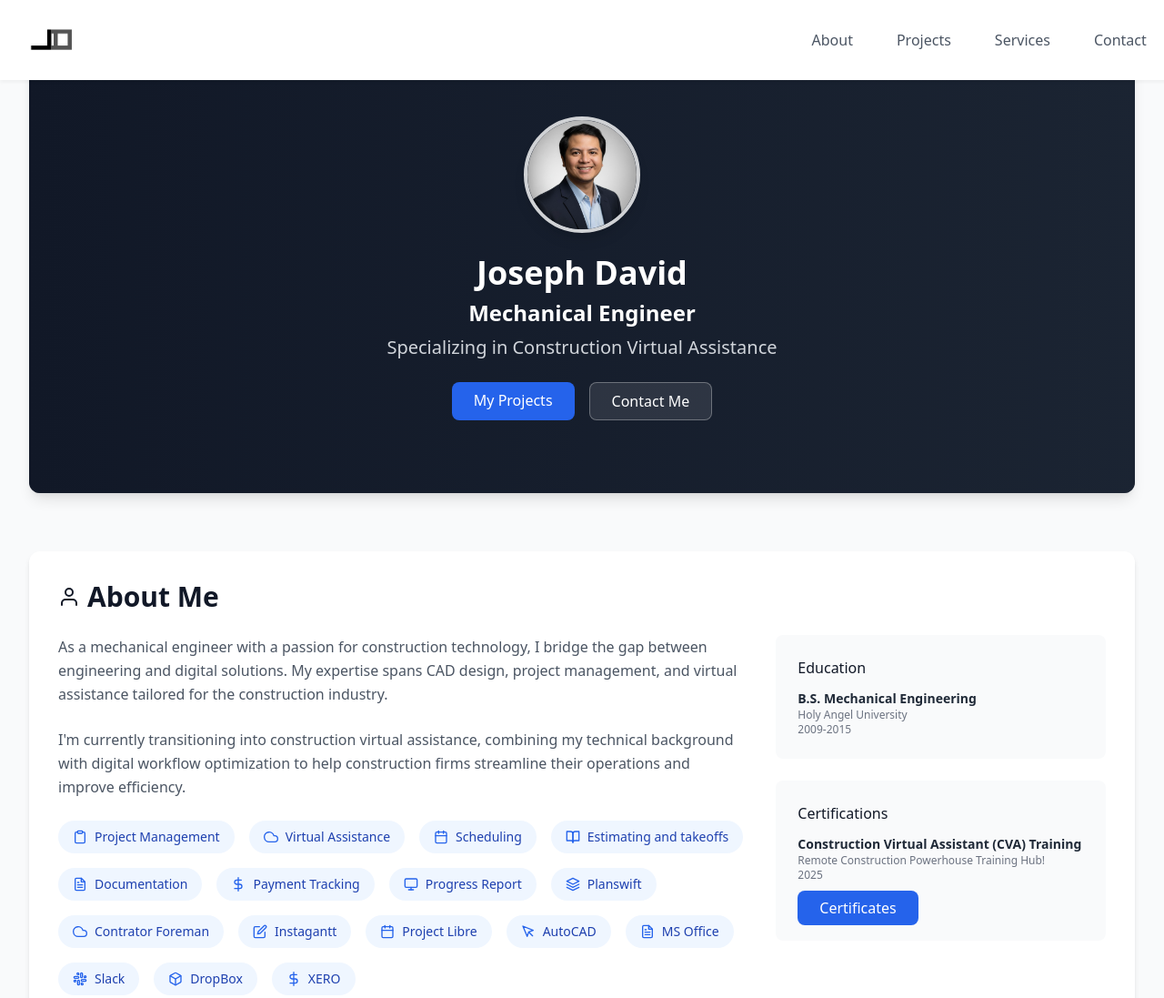
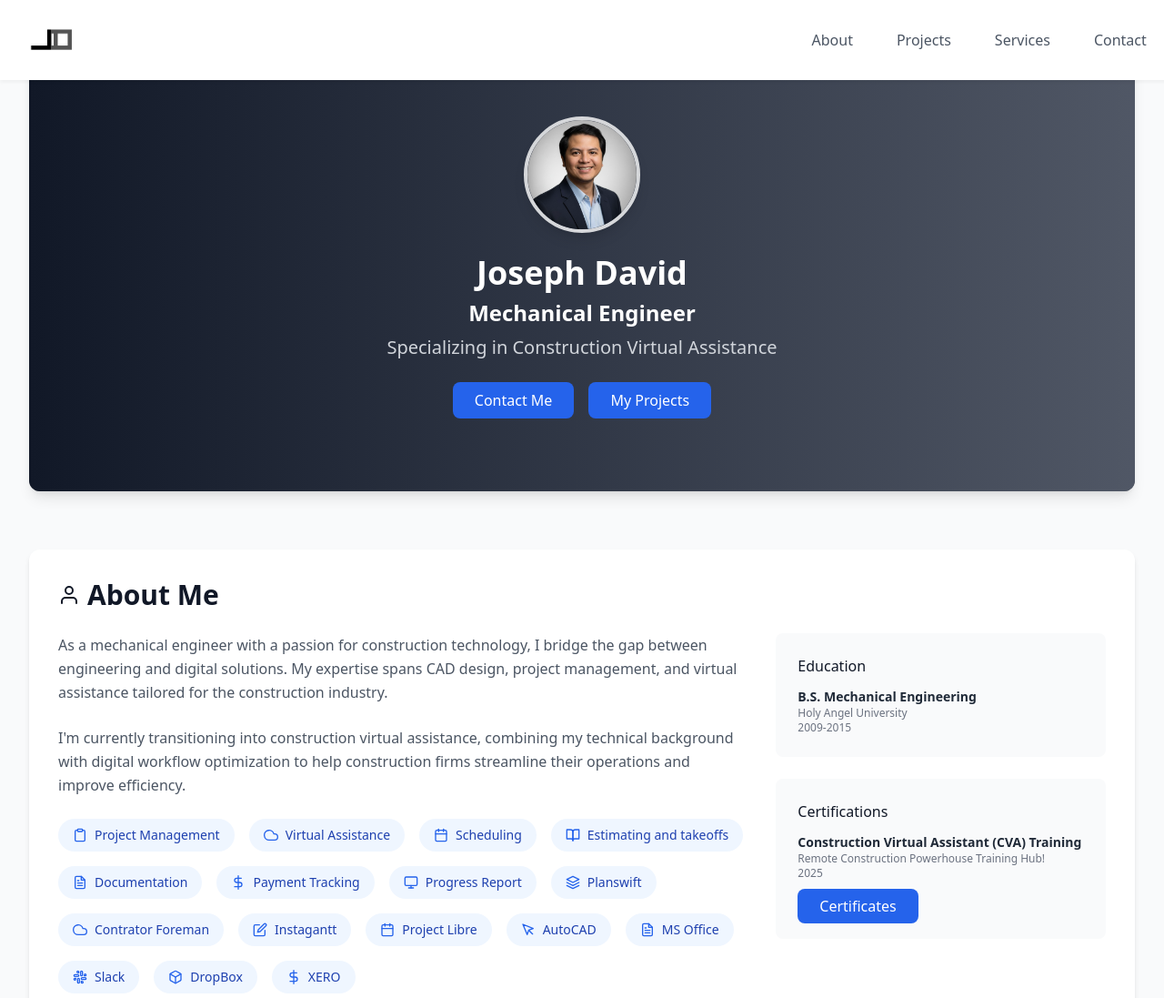
Before and after one commit to jodvid/josephprofile, a plain HTML site: page index.html in a window 1280 px wide. Shown: the top 1097 px of the page at 91% size. Drawn offline with nearby package versions, Linux system fonts and the light colour scheme.

Commit message:
change button color contact me my projects

```diff
--- a/index.html
+++ b/index.html
@@ -18,7 +18,7 @@
         <!-- Hero Section -->
         <section id="hero" class="relative overflow-hidden rounded-xl shadow-lg mb-16">
             <div id="vanta-bg" class="absolute inset-0 z-0"></div>
-            <div class="relative z-10 py-20 px-8 bg-gradient-to-r from-gray-900/70 to-gray-800/70 flex flex-col items-center text-center">
+            <div class="relative z-10 py-20 px-8 bg-gradient-to-r from-gray-900/70 to-gray-500/70 flex flex-col items-center text-center">
                 <div class="w-32 h-32 rounded-full border-4 border-white/80 overflow-hidden mb-6 shadow-lg">
                     <a href="#about">
                         <img src="/assets/profile.jpg" alt="Profile" class="w-full h-full object-cover">
@@ -28,8 +28,10 @@
                 <h3 class="text-2xl font-bold text-white mb-2">Mechanical Engineer</h3>
                 <p class="text-xl text-gray-300 mb-6">Specializing in Construction Virtual Assistance</p>
                 <div class="flex space-x-4">
-                    <a href="#projects" class="px-6 py-2 bg-blue-600 hover:bg-blue-700 text-white font-medium rounded-lg transition">My Projects</a>
-                    <a href="#contact" class="px-6 py-2 bg-white/10 hover:bg-white/20 text-white font-medium rounded-lg border border-white/30 transition">Contact Me</a>
+                    <a href="#contact" class="px-6 py-2 bg-blue-600 hover:bg-blue-700 text-white font-medium rounded-lg transition">Contact Me</a>
+
+                    <!-- <a href="#projects" class="px-6 py-2 bg-white/10 hover:bg-white/20 text-white font-medium rounded-lg border border-white/30 transition">My Projects</a> -->
+                 <a href="#projects" class="px-6 py-2 bg-blue-600 hover:bg-blue-700 text-white font-medium rounded-lg transition">My Projects</a>
                 </div>
             </div>
         </section>
@@ -141,7 +143,7 @@
 
                                     </div>
                                     <div>
-                                        <a href="/certificates/DAVID CERTIFICATES.pdf" class="px-6 py-2 bg-blue-600 hover:bg-blue-700 text-white font-medium rounded-lg transition">Certificates</a>
+                                        <a target="#" href="/certificates/DAVID CERTIFICATES.pdf" class="px-6 py-2 bg-blue-600 hover:bg-blue-700 text-white font-medium rounded-lg transition">Certificates</a>
                                     </div>
 
 
```
